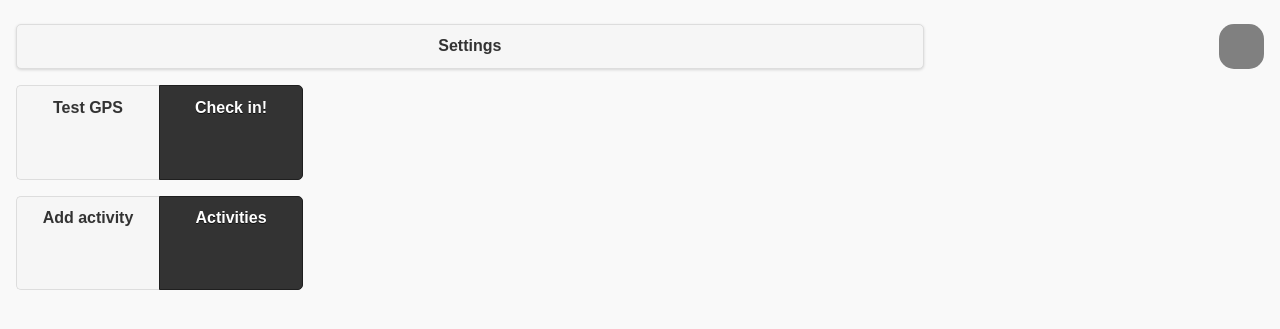
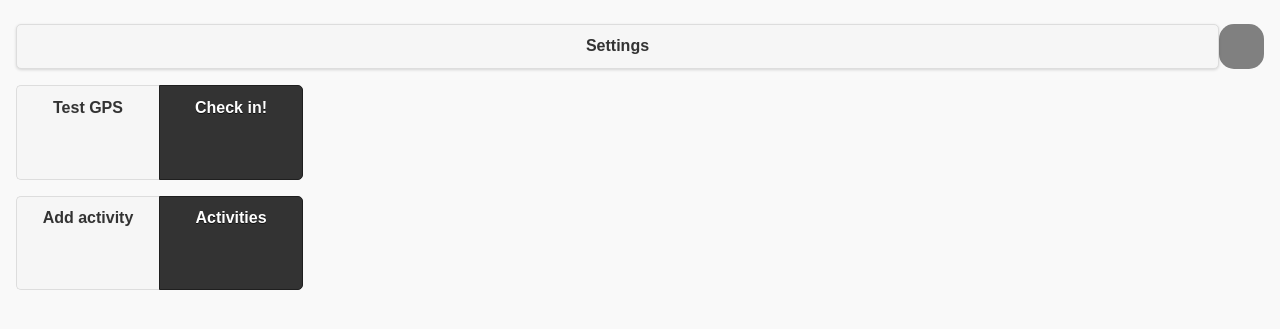
Before and after one commit to renatus/Exocortex, a PHP site: page / in a window 1280 px wide. Shown: the part 45-374 px from the top of the page. Run offline with PHP 8.4, Linux system fonts and the light colour scheme.

Commit message:
Make layout flexible

```diff
--- a/css/index.css
+++ b/css/index.css
@@ -9,7 +9,7 @@
 }
 
 .button_settings {
-	width: 70%;
+	/*width: 70%;*/
 }
 
 /* Make buttons square */
```
